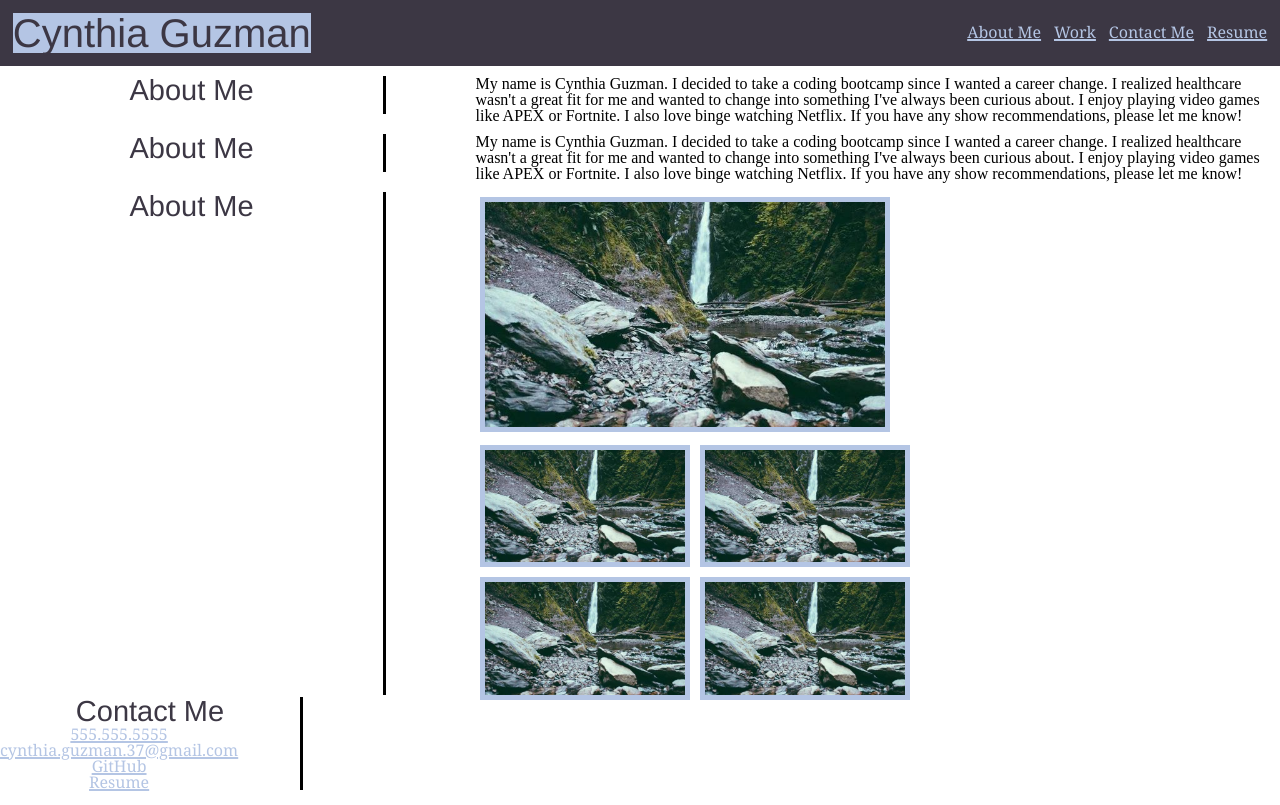
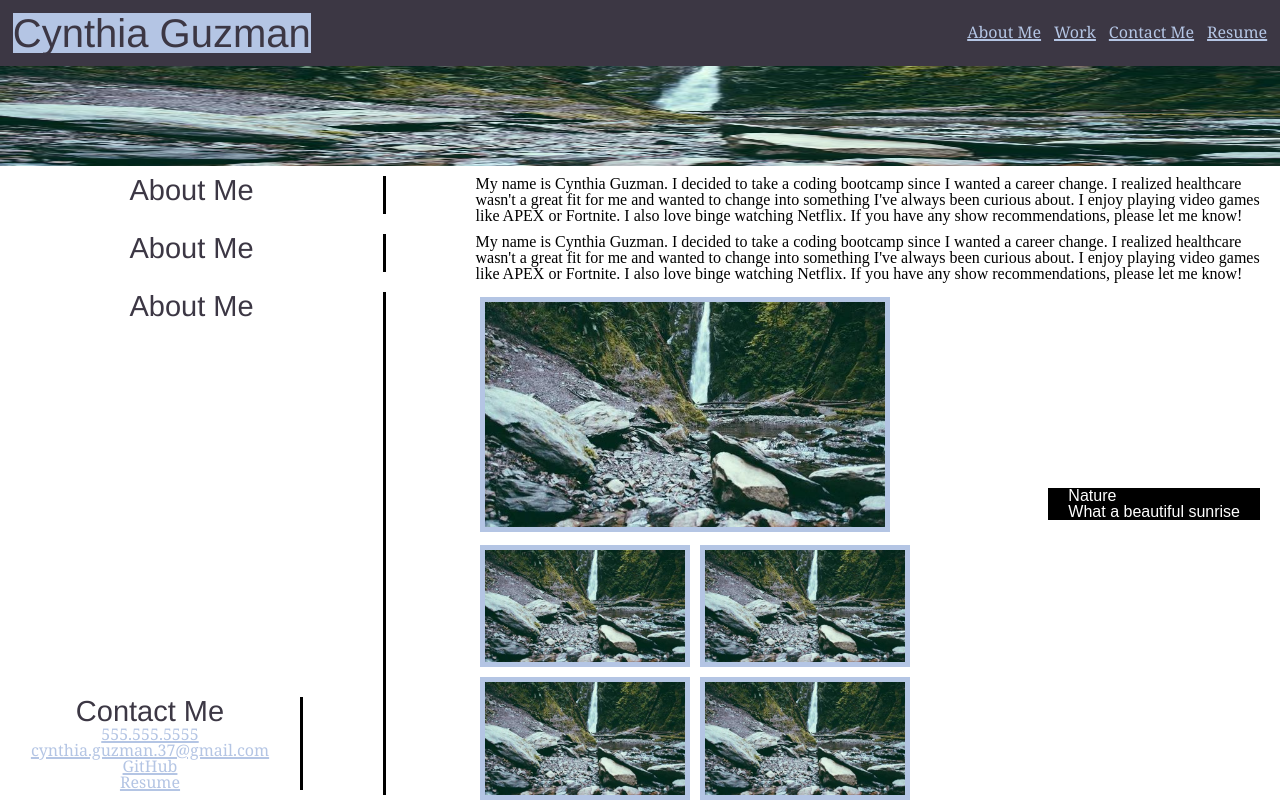
Before and after one commit to cguzman37/portfolio, a plain HTML site: page index.html in a window 1280 px wide. Drawn offline with Linux system fonts and the light colour scheme.

Commit message:
added background and text block

```diff
--- a/assets/css/style.css
+++ b/assets/css/style.css
@@ -29,6 +29,11 @@ header {
     font-weight:lighter;
     text-decoration-thickness: 2px;
     font-family:Georgia, 'Times New Roman', Times, serif;
+  }
+  #background{
+   width: 100%;
+   height: 100px;
+
   }
   h2{
     color:#3c3744;
@@ -70,8 +75,22 @@ header {
   margin:auto;
 }
 
+.container {
+  position: relative;
+  font-family: Arial;
+}
+.text-block {
+  position: absolute;
+  bottom: 20px;
+  right: 20px;
+  background-color: black;
+  color: white;
+  padding-left: 20px;
+  padding-right: 20px;
+}
 .img-div{
   max-width: 100%;
+
 }
 #sub-image-div{
   display: flex;
@@ -110,44 +129,21 @@ header {
       text-decoration-thickness: 2px;
       font-family:Georgia, 'Times New Roman', Times, serif;
       bottom: 0;
-      margin-bottom:  10px;
-      position: fixed;
-      border-right: solid 3px;
-      text-align: center;
+      position: absolute;
     justify-content: space-between;
     min-width: 300px;
     align-items: center;
+    flex-basis: 30%;
+  text-align: center;
+  border-right: solid 3px;
+  margin-bottom: 10px;
   }
-  .nav2{
-    align-items: right;
-    display: flex;
+  #nav2 {
+    right:0;
 
   }
-
-
-
 
   .footer-widgets .widget_nav_menu li {
     display: flex;
 
   }
-
-  /* <section class="flex-section">
-  <article class="left-column">
-      <h2>About Me</h2>
-  </article>
-  <article class="right-column">
-      <div class="main-img-div img-div">
-        <img src="./assets/images/beach picture.jpeg" alt="beach picture">
-      </div>
-      <div class="img-div">
-          <div id="sub-image-div">
-              <img src="./assets/images/beach picture.jpeg" alt="beach picture">
-              <img src="./assets/images/beach picture.jpeg" alt="beach picture">
-          </div>
-          <div id="sub-image-div2">
-              <img src="./assets/images/beach picture.jpeg" alt="beach picture">
-              <img src="./assets/images/beach picture.jpeg" alt="beach picture">
-          </div>
-      </div>
-  </article> */
--- a/index.html
+++ b/index.html
@@ -22,7 +22,12 @@
             </ul>
         </nav>
     </header>
+    <div id="background">
+        <img id="background" src="./assets/images/beach picture.jpeg" alt="beach picture">
+      </div>
+      </article>
     <main>
+
         <section class="flex-section">
             <article class="left-column">
                 <h2>About Me</h2>
@@ -35,18 +40,7 @@
             </article>
 
         </section>
-        <!-- <section class="flex-section">
-            <article class="left-column">
-                <h2>About Me</h2>
-            </article>
-            <article class="right-column">
-                <div>
-                    <p> My name is Cynthia Guzman. I decided to take a coding bootcamp since I wanted a career change. I realized healthcare wasn't a great fit for me and wanted to change into something I've always been curious about. I enjoy playing video games like APEX or Fortnite. I also love binge watching Netflix. If you have any show recommendations, please let me know!
-                    </p>
-                </div>
-            </article>
 
-        </section> -->
 
                 <section class="flex-section">
             <article class="left-column">
@@ -69,6 +63,15 @@
                   <img src="./assets/images/beach picture.jpeg" alt="beach picture">
                 </div>
                 <div class="img-div">
+                    <div class="container">
+                        <div class="text-block">
+                            <h4>Nature</h4>
+                            <p>What a beautiful sunrise</p>
+                          </div>
+
+                    </div>
+
+
                     <div id="sub-image-div">
                         <img src="./assets/images/beach picture.jpeg" alt="beach picture">
                         <img src="./assets/images/beach picture.jpeg" alt="beach picture">
@@ -82,7 +85,7 @@
             <section class="footer2">
             <nav>
                 <h2>Contact Me</h2>
-             <div class="nav2">
+             <div id="nav2">
                 <ul>
                     <li><a href="#">555.555.5555</a></li>
                     <li><a href="#">cynthia.guzman.37@gmail.com</a></li>
```
